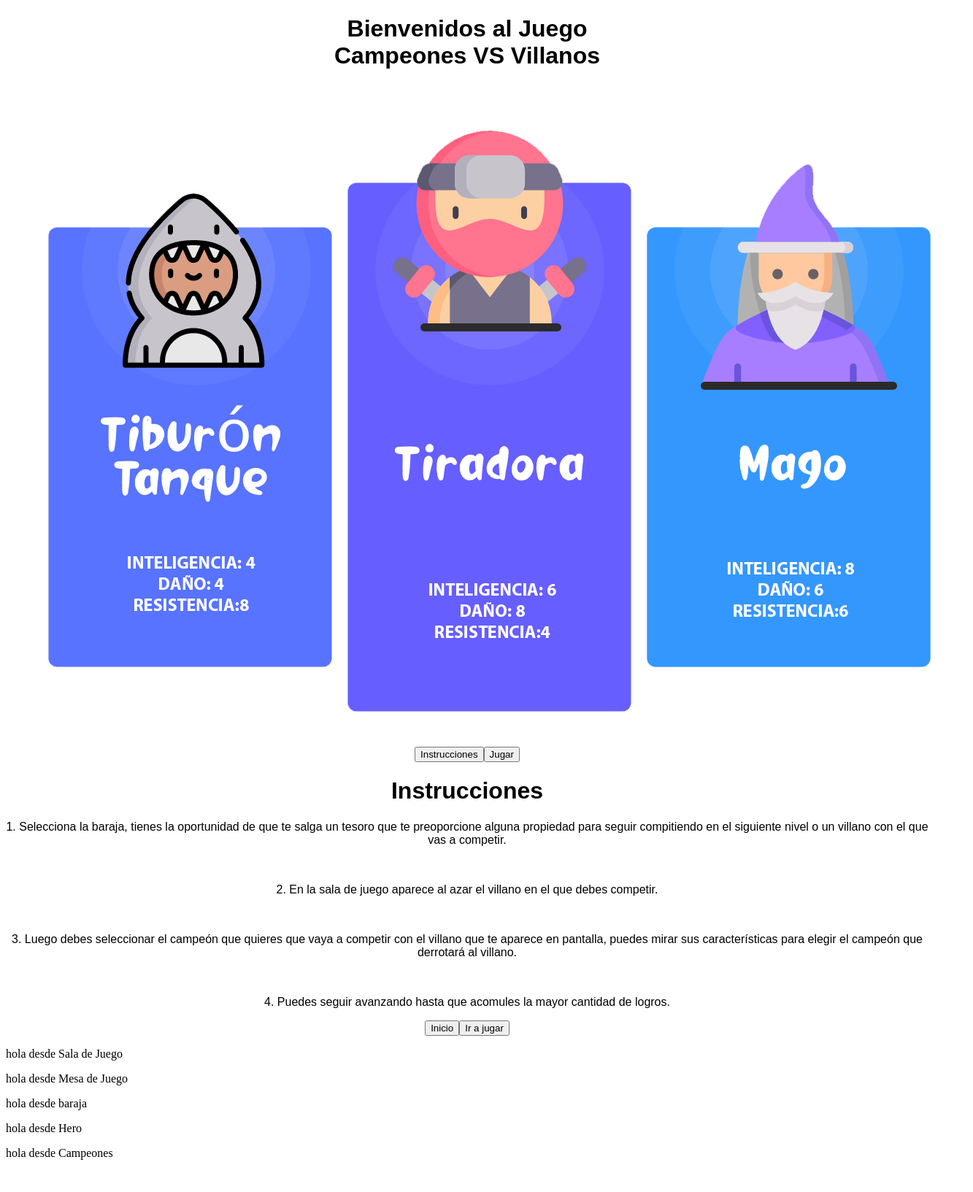
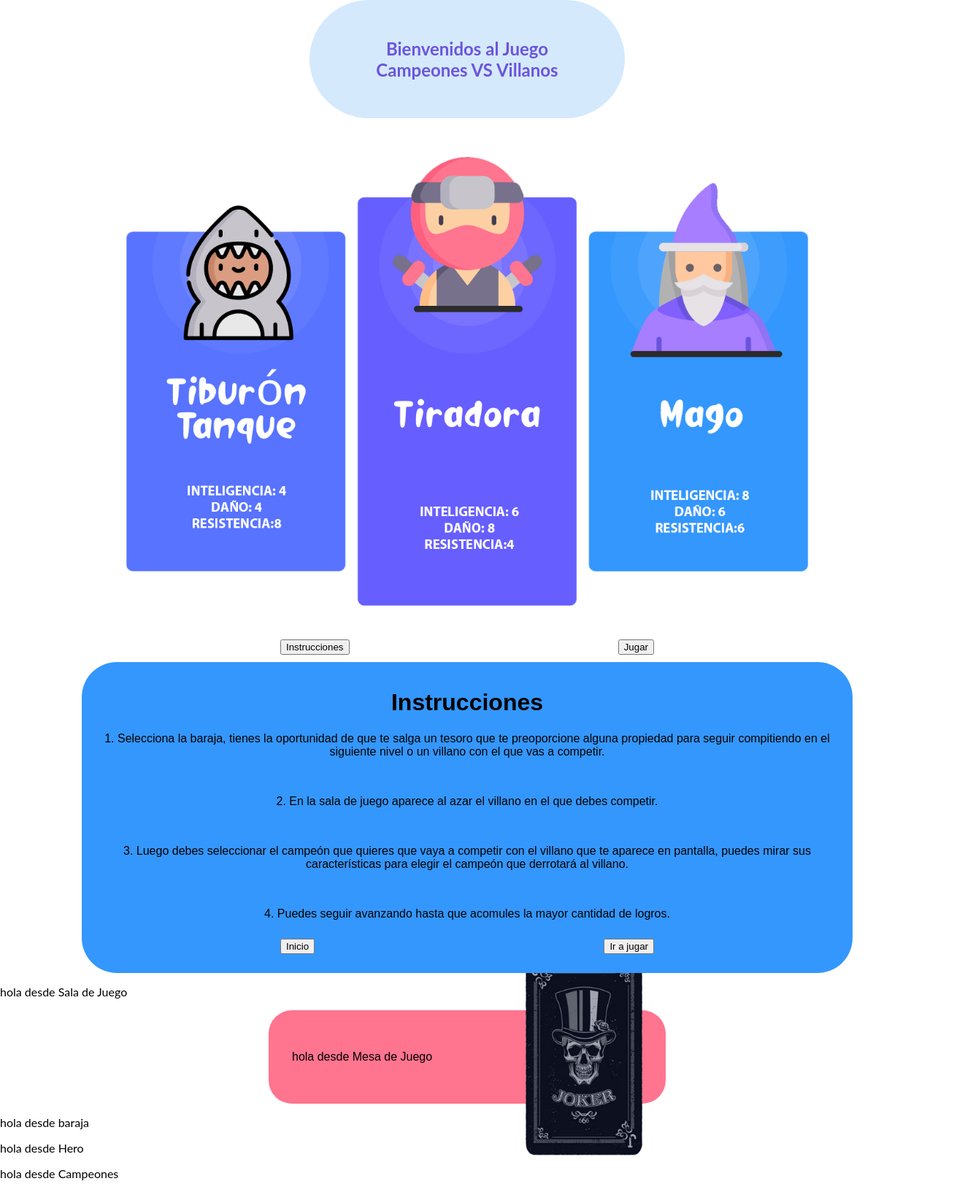
Before and after one commit to davidlondonor/Juego-react, a React app: page / in a window 1280 px wide. Shown: the whole page at 73% size, 1333 px wide, since content can reach past the window. Before the commit the page ends 1605 px from the top, so only its background shows below. Built offline with nearby package versions, Linux system fonts and the light colour scheme; some packages are replaced by stand-ins of ours.

Commit message:
subir algunos archivos

```diff
--- a/src/App.css
+++ b/src/App.css
@@ -1,3 +1,5 @@
+
+
 .App {
   text-align: center;
 }
--- a/src/componentes/bajara/Baraja.js
+++ b/src/componentes/bajara/Baraja.js
@@ -1,9 +1,9 @@
 import React from 'react';
-import ReactDOM from 'react-dom';
+// import ReactDOM from 'react-dom';
 
 function Baraja() {
   return (
-    <div className="Baraja">
+    <div className="baraja">
 
         <p>
           hola desde baraja
--- a/src/componentes/campeones/Campeones.js
+++ b/src/componentes/campeones/Campeones.js
@@ -1,5 +1,5 @@
 import React from 'react';
-import ReactDOM from 'react-dom';
+// import ReactDOM from 'react-dom';
 
 function Campeones() {
     return (
--- a/src/componentes/hero/Hero.js
+++ b/src/componentes/hero/Hero.js
@@ -1,5 +1,6 @@
 import React from 'react';
-import ReactDOM from 'react-dom';
+// import ReactDOM from 'react-dom';
+import "../../index.css"
 
 function Hero() {
     return (
--- a/src/componentes/inicio/Inicio.js
+++ b/src/componentes/inicio/Inicio.js
@@ -1,25 +1,26 @@
-import React from 'react';
-import ReactDOM from 'react-dom';
-
+import React from "react";
+// import ReactDOM from "react-dom";
 import inicio from "./inicio.css";
 import imagenInicio from "../../images/imagenInicio.png";
 
 function Inicio() {
     return (
         <div className="inicio">
-
-        <h1>
+            <div className="tituloPrincipal">
+                <h2>
                     Bienvenidos al Juego
-          <br/>
+                    <br />
                     Campeones VS Villanos
-        </h1>
-        <br/>
-        <div id="logo">
-        <img src={imagenInicio} />
+                </h2>
             </div>
+            <br />
+            <div id="logo" >
+                <img className="imagen" src={imagenInicio} />
+            </div>
+            <div className="botonesInferiores">
                 <input type="Button" value="Instrucciones" />
                 <input type="Button" value="Jugar" />
-
+            </div>
         </div>
     );
 }
--- a/src/componentes/inicio/inicio.css
+++ b/src/componentes/inicio/inicio.css
@@ -1,4 +1,36 @@
+@import url("https://fonts.googleapis.com/css?family=Source+Sans+Pro:regular,bold,italic&subset=latin,latin-ext");
+
 .inicio {
-    font-family: sans-serif;
+    font-family: "Lato", sans-serif;
     text-align: center;
+    background-color: ;
 }
+.tituloPrincipal {
+    background-color: #D5E9FD;
+     width: 30vw;
+    height: 15vh;
+    padding:1.3rem 1.5rem;
+    margin-top:2rem;
+    display: flex;
+    justify-content: center;
+    align-items: center;
+    margin: 0 auto;
+    color: #6B54DD;
+    border-radius:30rem
+}
+.botonesInferiores {
+    width: 40vw;
+    height: 40px;
+    display: flex;
+    justify-content: space-between;
+    align-items: center;
+    margin: 0 auto;
+}
+.input div {
+    padding-bottom: 2rem;
+    border-radius: 50%;
+    background-color: #D5E9FD;
+}
+.imagen{
+    width:80vw
+}
--- a/src/componentes/instrucciones/Instrucciones.js
+++ b/src/componentes/instrucciones/Instrucciones.js
@@ -1,29 +1,42 @@
-import React from 'react';
-import ReactDOM from 'react-dom';
-import instrucciones from './instrucciones.css';
-
+import React from "react";
+// import ReactDOM from "react-dom";
+import instrucciones from "./instrucciones.css";
 
 function Instrucciones() {
-  return (
-    <div className="instrucciones">
+    return (
+        <div className="instrucciones">
+            <h1> Instrucciones </h1>
+            <p>
+                {" "}
+                1. Selecciona la baraja, tienes la oportunidad de que te salga
+                un tesoro que te preoporcione alguna propiedad para seguir
+                compitiendo en el siguiente nivel o un villano con el que vas a
+                competir.
+            </p>
+            <br />
+            <p>
+                2. En la sala de juego aparece al azar el villano en el que
+                debes competir.
+            </p>
+            <br />
+            <p>
+                3. Luego debes seleccionar el campeón que quieres que vaya a
+                competir con el villano que te aparece en pantalla, puedes mirar
+                sus características para elegir el campeón que derrotará al
+                villano.
+            </p>
+            <br />
+            <p>
+                4. Puedes seguir avanzando hasta que acomules la mayor cantidad
+                de logros.
+            </p>
+            <div className="botonesInferiores">
 
-     < h1 > Instrucciones </ h1 >
-                < p > 1. Selecciona la baraja, tienes la oportunidad
-                de que te salga un tesoro que te preoporcione alguna propiedad para seguir
-                compitiendo en el siguiente nivel o un villano con el que vas a competir.</ p >
-                <br/>
-                < p >2. En la sala de juego aparece al azar el villano en el que debes competir.</ p >
-                <br/>
-                < p >3. Luego debes seleccionar el campeón que quieres que vaya a competir con el villano
-                que te aparece en pantalla, puedes mirar sus características para elegir el campeón que
-                derrotará al villano.</ p >
-                <br/>
-                < p >4. Puedes seguir avanzando hasta que acomules la mayor cantidad de logros.
-                </p>
-                <input type="Button"value="Inicio" />
-                <input type="Button"value="Ir a jugar" />
-    </div>
-  );
+            <input type="Button" value="Inicio" />
+            <input type="Button" value="Ir a jugar" />
+            </div>
+        </div>
+    );
 }
 
 export default Instrucciones;
--- a/src/componentes/instrucciones/instrucciones.css
+++ b/src/componentes/instrucciones/instrucciones.css
@@ -1,4 +1,23 @@
 .instrucciones {
         font-family: sans-serif;
         text-align: center;
+        background-color:#3497FD;
+        width:80vw;
+        heigth: auto;
+        margin: 0 auto;
+        border-radius:3rem;
+        padding:1rem;vertical-align: middle;
+    transform: perspective(1px) translateZ(0);
+    box-shadow: 0 0 1px rgba(0, 0, 0, 0);
+    transition-property: color;
+    transition-duration: 0.3s;
     }
+
+    .botonesInferiores {
+    width: 40vw;
+    height: 40px;
+    display: flex;
+    justify-content: space-between;
+    align-items: center;
+    margin: 0 auto;
+}
--- a/src/componentes/mesaDeJuego/MesaDeJuego.js
+++ b/src/componentes/mesaDeJuego/MesaDeJuego.js
@@ -1,13 +1,22 @@
 import React from 'react';
-import ReactDOM from 'react-dom';
+// import ReactDOM from 'react-dom';
+import mesadejuego from "./mesadejuego.css";
+import imagenDeBaraja from "../../images/baraja.png";
+
 
 function MesaDeJuego() {
     return (
       <div className="MesaDeJuego">
+      <div>
 
           <p>
             hola desde Mesa de Juego
           </p>
+      </div>
+          <div>
+
+          <img src={imagenDeBaraja} className="imgBaraja" alt="image" />
+          </div>
 
       </div>
     );
--- /dev/null
+++ b/src/componentes/mesaDeJuego/mesadejuego.css
@@ -0,0 +1,14 @@
+.MesaDeJuego {
+    background-color: #FF748F;
+    width: 30rem;
+height:4rem;
+margin: 0 auto;
+padding:2rem;
+border-radius:2rem;
+display:flex;
+justify-content: space-between;
+align-items:center; font-family: sans-serif;
+}
+.imgBaraja {
+    width:10rem;
+}
--- a/src/index.css
+++ b/src/index.css
@@ -1,13 +1,12 @@
+@import url("https://fonts.googleapis.com/css?family=Source+Sans+Pro:regular,bold,italic&subset=latin,latin-ext");
+
 body {
-  margin: 0;
-  font-family: -apple-system, BlinkMacSystemFont, 'Segoe UI', 'Roboto', 'Oxygen',
-    'Ubuntu', 'Cantarell', 'Fira Sans', 'Droid Sans', 'Helvetica Neue',
-    sans-serif;
-  -webkit-font-smoothing: antialiased;
-  -moz-osx-font-smoothing: grayscale;
+    margin: 0;
+    font-family: "Lato", sans-serif;
+    -webkit-font-smoothing: antialiased;
+    -moz-osx-font-smoothing: grayscale;
 }
 
 code {
-  font-family: source-code-pro, Menlo, Monaco, Consolas, 'Courier New',
-    monospace;
+   font-family: "Lato", sans-serif;
 }
```
Also changed, not shown: src/componentes/salaDeJuego/salaDeJuego.js (+9 -10 lines), src/componentes/bajara/bajara.css (added), src/componentes/hero/hero.css (added), src/componentes/salaDeJuego/salaDeJuegoCss.css (renamed from src/componentes/salaDeJuego/salaDeJuego.css). Lines whose indentation alone changed are shown as unchanged.
